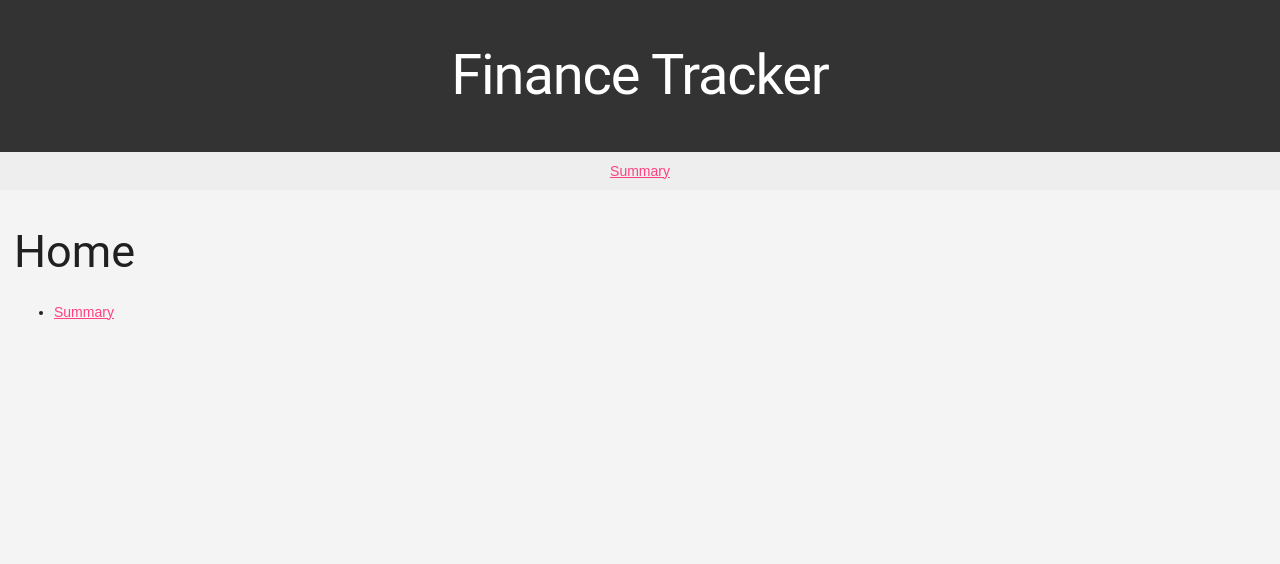
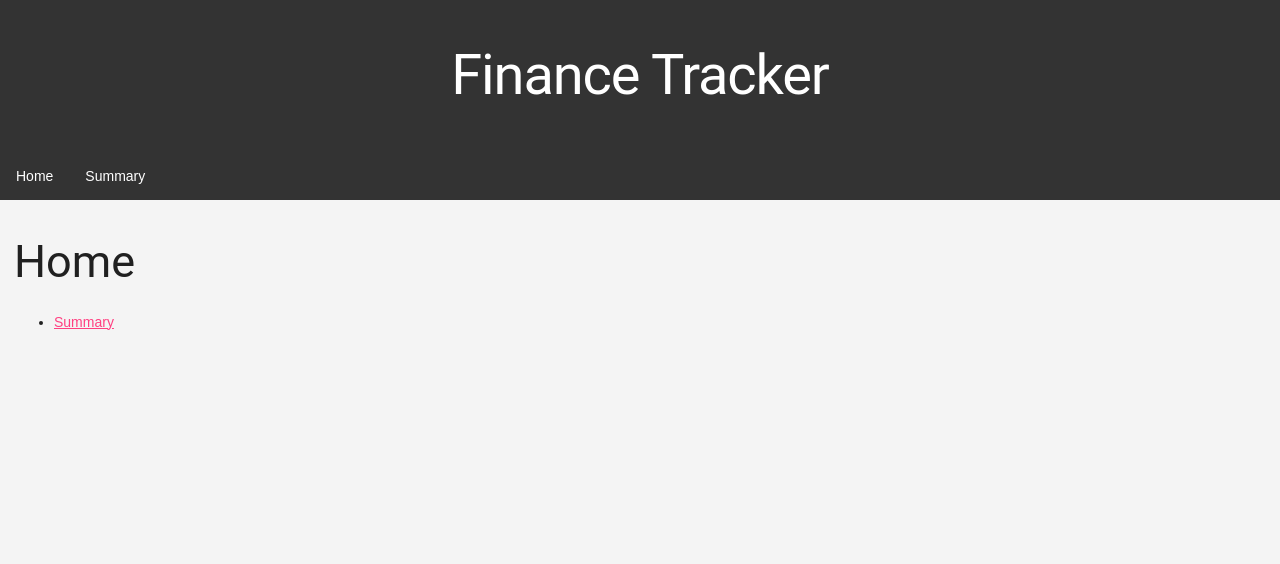
Before and after one commit to Bugzey/finance-tracker, a Flask app: page / in a window 1280 px wide. Shown: the top 564 px of the page. Run offline with Flask 3, Linux system fonts and the light colour scheme.

Commit message:
Styled navigation; Fix when form data is missing

```diff
--- a/finance_tracker/report/app.py
+++ b/finance_tracker/report/app.py
@@ -3,8 +3,6 @@ Reporting front-end
 """
 
 import base64
-from dataclasses import dataclass
-from typing import Any
 
 from flask import (
     Flask,
@@ -57,8 +55,8 @@ def summary():
     with Session(app.config.engine) as sess:
         periods = get_periods(sess)
         accounts = get_accounts(sess)
-        period_id = int(request.form.get("period")) or list(periods.keys())[-1]
-        account_id = int(request.form.get("account")) or list(accounts.keys())[0]
+        period_id = int(request.form.get("period") or list(periods.keys())[-1])
+        account_id = int(request.form.get("account") or list(accounts.keys())[0])
 
         metrics = SummaryMetrics(sess, period_id=period_id, account_id=account_id)
         current_month_spend = metrics.current_month_total()
@@ -104,4 +102,4 @@ def summary():
         account_id=account_id,
         period_id=period_id,
     )
-    plot = base64.b64encode(plot_bytes.plot_svg).decode("utf-8")
+    _ = base64.b64encode(plot_bytes.plot_svg).decode("utf-8")
--- a/finance_tracker/report/static/css/style.css
+++ b/finance_tracker/report/static/css/style.css
@@ -13,21 +13,30 @@ header {
 	text-align: center;
 }
 
+/* Navigation styles */
 nav {
-	background-color: #eee;
-	padding: 0.5em 0;
+    background-color: #333; /* Dark background for the navigation bar */
+    overflow: hidden; /* Prevents layout issues */
 }
 
-nav ul {
-	list-style: none;
-	padding: 0;
-	margin: 0;
-	text-align: center;
+nav a {
+    float: left; /* Makes the links appear horizontally */
+    display: block; /* Important for padding and margin to work correctly */
+    color: white; /* White text color */
+    text-align: center;
+    padding: 14px 16px;
+    text-decoration: none; /* Removes underlines from links */
+    transition: background-color 0.3s ease; /* Smooth transition for hover effect */
 }
 
-nav li {
-	display: inline;
-	margin: 0 1em;
+nav a:hover {
+    background-color: #ddd; /* Light gray background on hover */
+    color: black; /* Black text on hover */
+}
+
+nav a.active {
+    background-color: #4CAF50; /* Green background for the active page */
+    color: white;
 }
 
 main {
--- a/finance_tracker/report/summary.py
+++ b/finance_tracker/report/summary.py
@@ -20,11 +20,10 @@ from typing import Self
 
 import matplotlib
 import matplotlib.pyplot as plt
-from sqlalchemy import Engine, select, func, column
+from sqlalchemy import Engine, select, func, column, text
 from sqlalchemy.orm import Session
 
 from finance_tracker.models import (
-    AccountModel,
     BusinessModel,
     CategoryModel,
     PeriodModel,
--- a/finance_tracker/report/templates/base.html
+++ b/finance_tracker/report/templates/base.html
@@ -19,10 +19,8 @@
     </header>
 
     <nav>
-        <ul>
-            <li><a href="{{ url_for('summary') }}">Summary</a></li>
-            <!-- Add other navigation links here -->
-        </ul>
+		<a href="{{ url_for('home') }}">Home</a>
+		<a href="{{ url_for('summary') }}">Summary</a>
     </nav>
 
     <main>
```
Also changed, not shown: tests/report/test_summary.py (+4 -0 lines).
